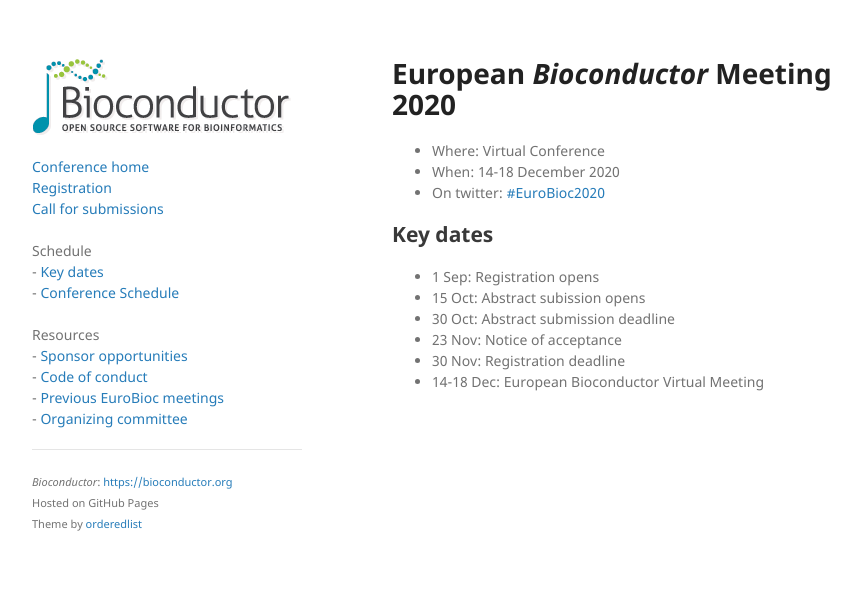
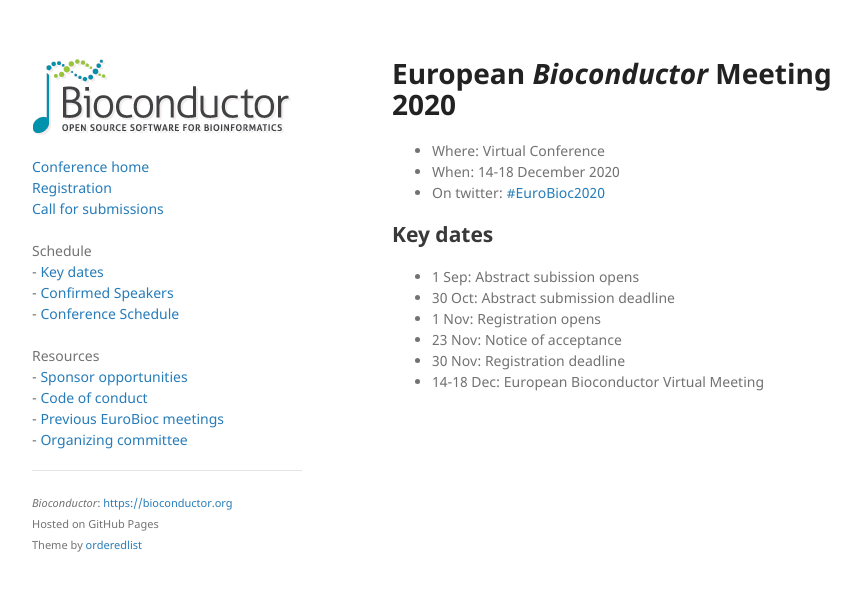
Before and after one commit to Bioconductor/EuroBioc2020, a Jekyll site: the page built from docs/key_dates.md, in a window 1280 px wide. Shown: the top 591 px of the page, without its empty margins (178-1039 px from the left). Built offline with Jekyll 4.4.1, drawn with Linux system fonts in a browser that asks for light colours.

Commit message:
Change dates; add speakers page

```diff
--- a/docs/_includes/navigation.html
+++ b/docs/_includes/navigation.html
@@ -5,6 +5,7 @@
   <br />
   Schedule<br />
   - <a href="./key_dates">Key dates</a><br />
+  - <a href="./speakers">Confirmed Speakers</a><br />
   - <a href="./conference_schedule">Conference Schedule</a><br />
   <br />
   Resources<br />
--- a/docs/key_dates.md
+++ b/docs/key_dates.md
@@ -6,9 +6,9 @@
 
 ## Key dates
 
-- 1 Sep: Registration opens
-- 15 Oct: Abstract subission opens
+- 1 Sep: Abstract subission opens
 - 30 Oct: Abstract submission deadline
+- 1 Nov: Registration opens
 - 23 Nov: Notice of acceptance
 - 30 Nov: Registration deadline
 - 14-18 Dec: European Bioconductor Virtual Meeting
```
Also changed, not shown: docs/index.md (+3 -1 lines).
